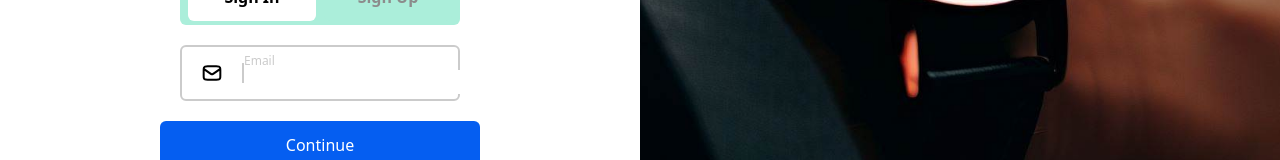
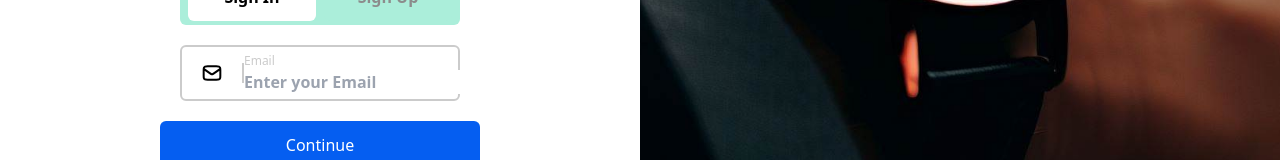
Before and after one commit to yutounun/TaskManagementFrontEnd, a Next.js app: page /home in a window 1280 px wide. Shown: the part 445-605 px from the top of the page. Built offline with nearby package versions, Linux system fonts and the light colour scheme.

Commit message:
update signUp form UI

```diff
--- a/src/app/common/BoldInput.tsx
+++ b/src/app/common/BoldInput.tsx
@@ -8,6 +8,7 @@ interface propTypes {
   title: string;
   onChange: (value: string) => void;
   className?: string;
+  placeholder?: string;
 }
 const BoldInput = ({ ...props }: propTypes) => {
   const [isEntered, setIsEntered] = useState(false);
@@ -30,6 +31,7 @@ const BoldInput = ({ ...props }: propTypes) => {
         <input
           className="text-black text-lg font-semibold"
           onChange={handleChange}
+          placeholder={props.placeholder}
         />
       </div>
       <div className="mr-5">{isEntered && <Check />}</div>
--- a/src/app/home/page.tsx
+++ b/src/app/home/page.tsx
@@ -33,31 +33,35 @@ const Home = () => {
                 title="Email"
                 onChange={(email) => setSignInEmail(email)}
                 className="w-6/12"
+                placeholder="Enter your Email"
               />
               <Button continue to="/tasks/list" />
             </div>
           ) : (
             // Sign Up
             <div className="flex flex-col items-center gap-5 w-full">
-              <p className="text-3xl font-bold">Welcome Back</p>
+              <p className="text-3xl font-bold">Welcome</p>
               <p className="text-md text-gray-text">
-                Welcome Back. Please Enter your details.
+                Welcome. Start by filling the form.
               </p>
               <Tabs left={signIn} setLeft={setSignIn} className="w-6/12" />
               <BoldInput
                 title="Email"
                 onChange={(email) => setSignUpEmail(email)}
                 className="w-6/12"
+                placeholder="Enter your Email"
               />
               <BoldInput
                 title="Password"
                 onChange={(password) => setSignUpPassword(password)}
                 className="w-6/12"
+                placeholder="Enter your Password"
               />
               <BoldInput
                 title="Username"
                 onChange={(username) => setSignUpUsername(username)}
                 className="w-6/12"
+                placeholder="Enter your Username"
               />
               <Button continue to="/tasks/list" />
             </div>
```
